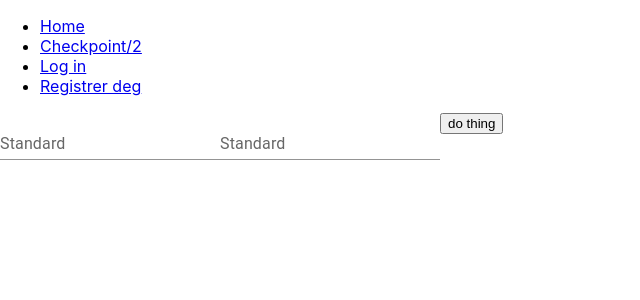
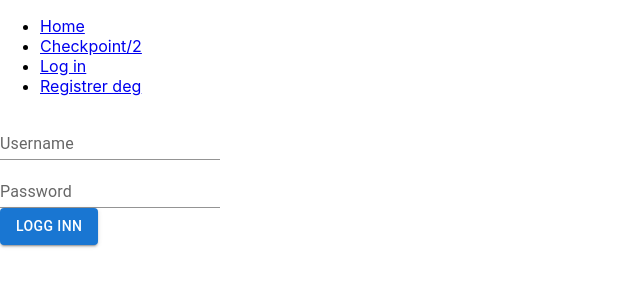
Before and after one commit to maliiin/DATBAC_Orienteering, a React (Create React App) app in the folder orienteering/orienteering_frontend/: page /login in a window 1280 px wide. Shown: the top 300 px of the page, without its empty margins (0-640 px from the left). Built offline with nearby package versions, Linux system fonts and the light colour scheme.

Commit message:
registrering fungerer, ikke login

```diff
--- a/orienteering/orienteering_frontend/src/pages/Login.js
+++ b/orienteering/orienteering_frontend/src/pages/Login.js
@@ -1,8 +1,28 @@
-import { TextField } from '@mui/material';
+import { TextField, Button } from '@mui/material';
+import React, { useState } from "react";
+
 
 
 //dette er registrer, ikke login!!
 function Login() {
+
+    const handleSubmit = (event) => {
+        event.preventDefault();
+
+        logInUser()
+    }
+    const [userInfo, setUserInfo] = useState({
+        username: "",
+        password: ""
+    });
+
+
+    const handleChange = (event) => {
+        console.log("change");
+        //update state
+        setUserInfo({ ...userInfo, [event.target.name]: event.target.value });
+    };
+
     function logInUser() {
         const requestOptions = {
             method: 'POST',
@@ -13,17 +33,42 @@ function Login() {
                 email: 'testmail@gmail.com'
             })
         };
-        //fetch('https://localhost:3000/api/user', requestOptions)
-        //    .then(response => response.json())
-        //    .then(data => console.log(data));
+        fetch('https://localhost:3000/api/user/signinuser', requestOptions)
+            .then(response => response.json())
+            .then(data => console.log(data));
+
 
     }
 
         return (
             <>
-                <TextField id="standard-basic" label="Standard" variant="standard" />
-                <TextField id="standard-basic" label="Standard" variant="standard" />
-                <button onClick={logInUser}>do thing</button>
+                <form onSubmit={handleSubmit}>
+
+                    <TextField
+                        onChange={(e) => handleChange(e)}
+                        id="standard-basic" label="Username"
+                        name="username"
+                        variant="standard" value={userInfo.username}
+
+                    />
+                    <br></br>
+
+                    <TextField
+                        type="password"
+                        onChange={(e) => handleChange(e)}
+                        id="standard-basic" label="Password"
+                        variant="standard" value={userInfo.password}
+                        name="password"
+
+                    />
+                    <br></br>
+
+
+                    <Button variant="contained" type="submit">
+                        Logg inn
+                    </Button>
+
+                </form>
             </>
         );
     }
--- a/orienteering/orienteering_frontend/src/pages/Registration.js
+++ b/orienteering/orienteering_frontend/src/pages/Registration.js
@@ -32,7 +32,10 @@ function Registration() {
         const requestOptions = {
 
             method: 'POST',
-            headers: { 'Content-Type': 'application/json' },
+            headers: {
+                'Content-Type': 'application/json',
+                'Accept': 'application/json'
+            },
             body: JSON.stringify(userInfo)
 
         };
--- a/orienteering/orienteering_frontend/src/setupProxy.js
+++ b/orienteering/orienteering_frontend/src/setupProxy.js
@@ -2,7 +2,9 @@ const { createProxyMiddleware } = require('http-proxy-middleware');
 
 const context = [
     "/weatherforecast",
-    "/api/user"
+    "/api/user"///createuser"//,
+    //"/api/user/signinuser"
+
 ];
 
 module.exports = function (app) {
```
Also changed, not shown: 2 other files (tests, documents, lock files or other folders).
